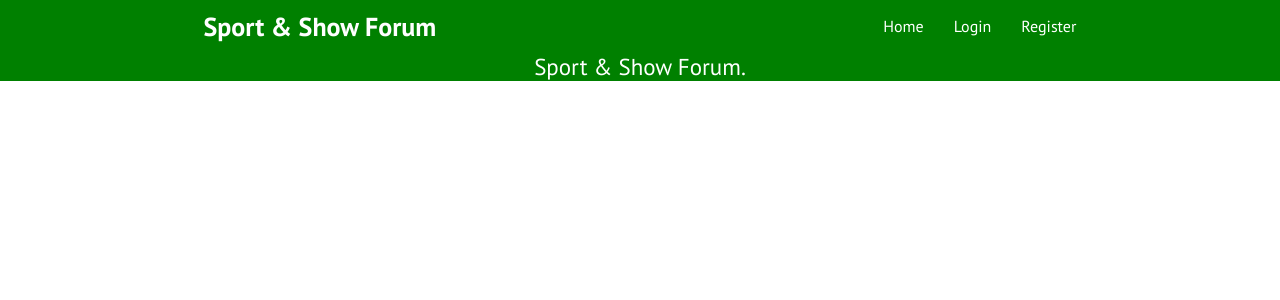
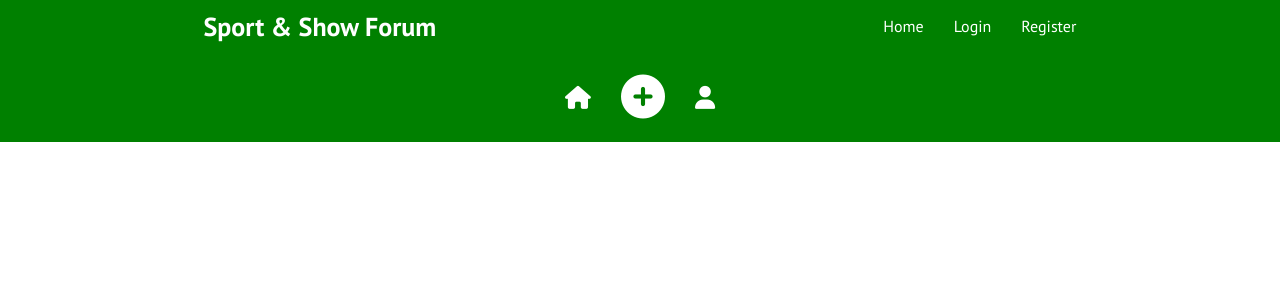
Before and after one commit to AlexNikolov2/Sport-Show-Forum, an Angular app in the folder sport-show-forum/: page / in a window 1280 px wide. Shown: the top 300 px of the page. Built offline with nearby package versions, Linux system fonts and the light colour scheme.

Commit message:
footer done

```diff
--- a/sport-show-forum/src/app/core/footer/footer.component.html
+++ b/sport-show-forum/src/app/core/footer/footer.component.html
@@ -1,3 +1,7 @@
 <footer>
-    Sport & Show Forum.
+    <ul>
+        <li><i class="fa-solid fa-house"></i></li>
+        <li><i class="fa-solid fa-circle-plus" id="special"></i></li>
+        <li><i class="fa-solid fa-user"></i></li>
+    </ul>
 </footer>
--- a/sport-show-forum/src/styles.css
+++ b/sport-show-forum/src/styles.css
@@ -1,5 +1,6 @@
 /* You can add global styles to this file, and also import other style files */
 @import url('https://fonts.googleapis.com/css2?family=PT+Sans:ital,wght@0,400;0,700;1,400;1,700&display=swap');
+@import url('https://use.fontawesome.com/releases/v6.1.1/css/all.css');
 
 html, body{
     padding: 0;
@@ -9,3 +10,6 @@ html, body{
 *{
     font-family: 'PT Sans', sans-serif;
 }
+ul{
+    list-style: none;
+}
```
